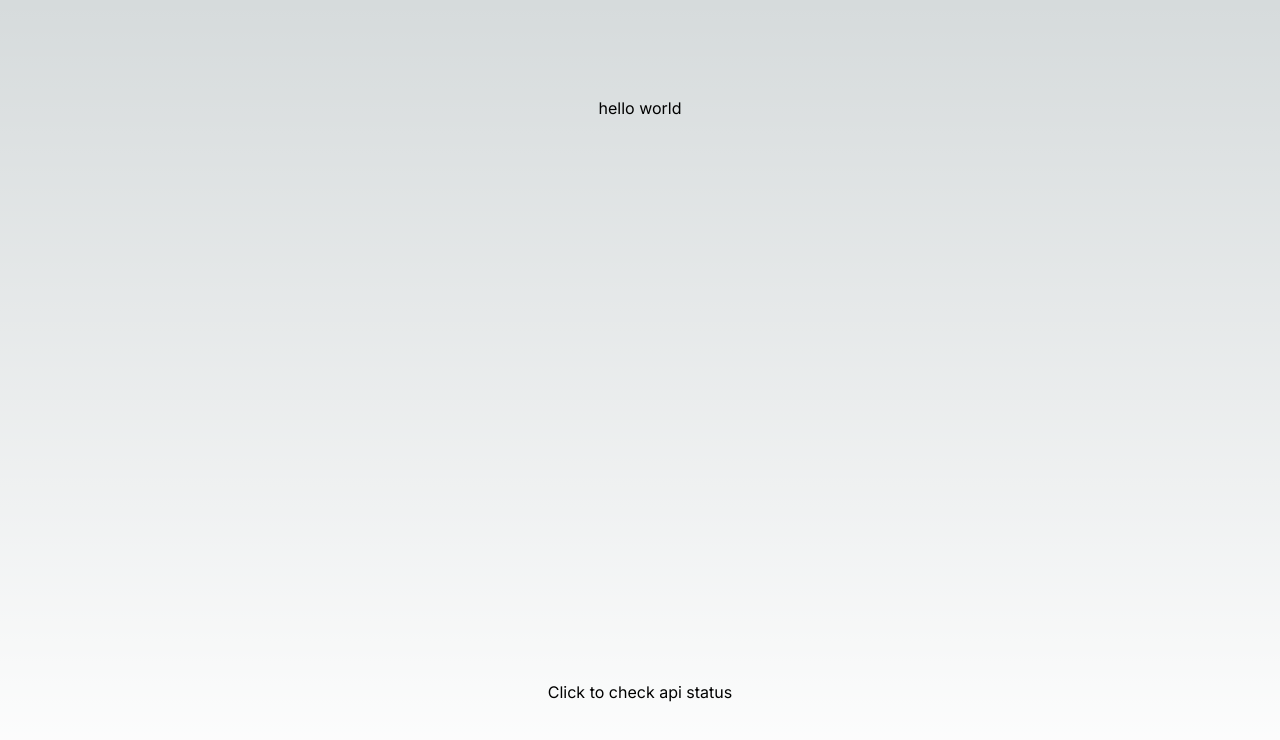
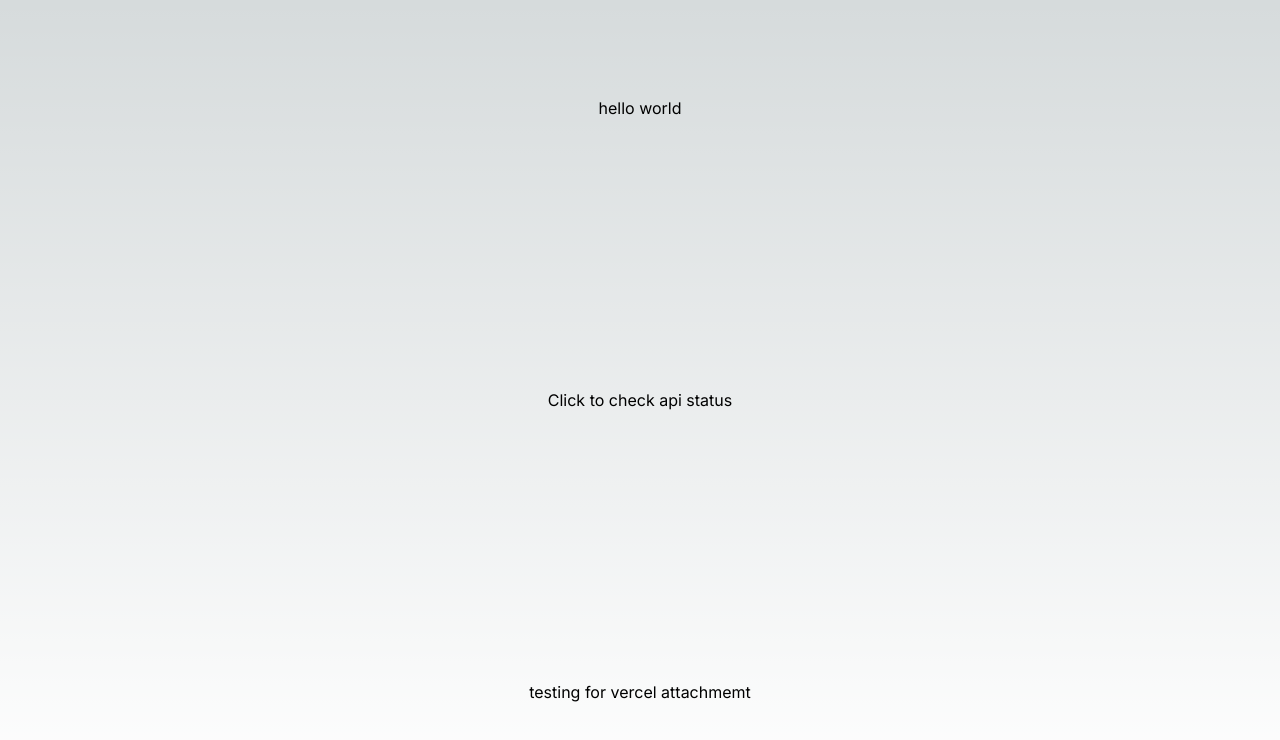
Before and after one commit to fawad404/listings_restaurants, a Next.js app: page / in a window 1280 px wide. Shown: the top 740 px of the page. Built offline with nearby package versions, Linux system fonts and the light colour scheme.

Commit message:
testing-commit

```diff
--- a/app/page.js
+++ b/app/page.js
@@ -18,6 +18,7 @@ export default function Home() {
       {data &&
       <h1>{data}</h1>
       }
+      <h2>testing for vercel attachmemt</h2>
     </main>
   );
 }
```
